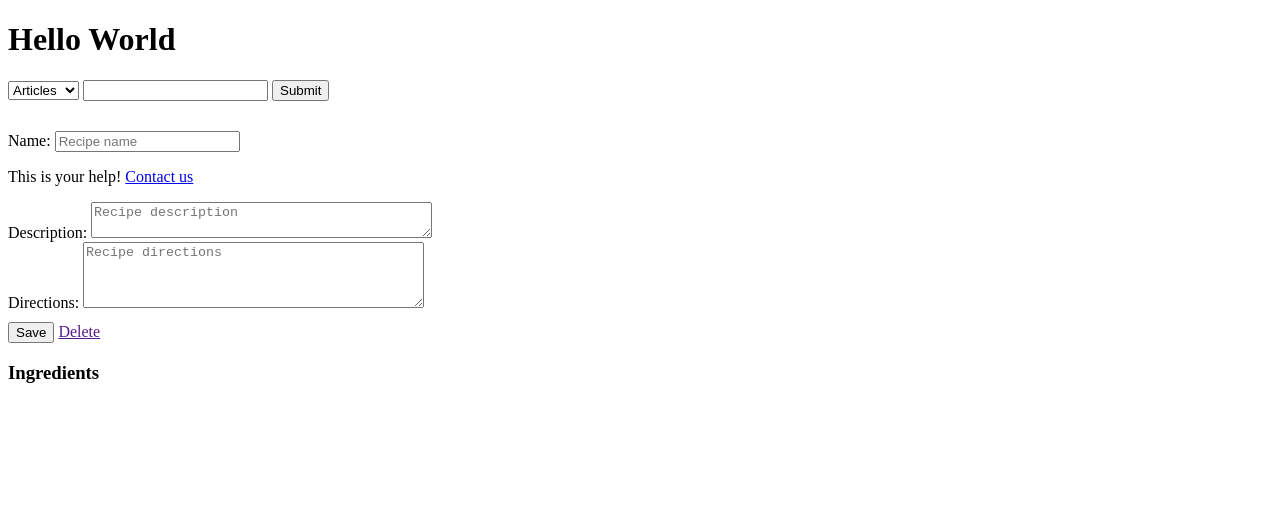
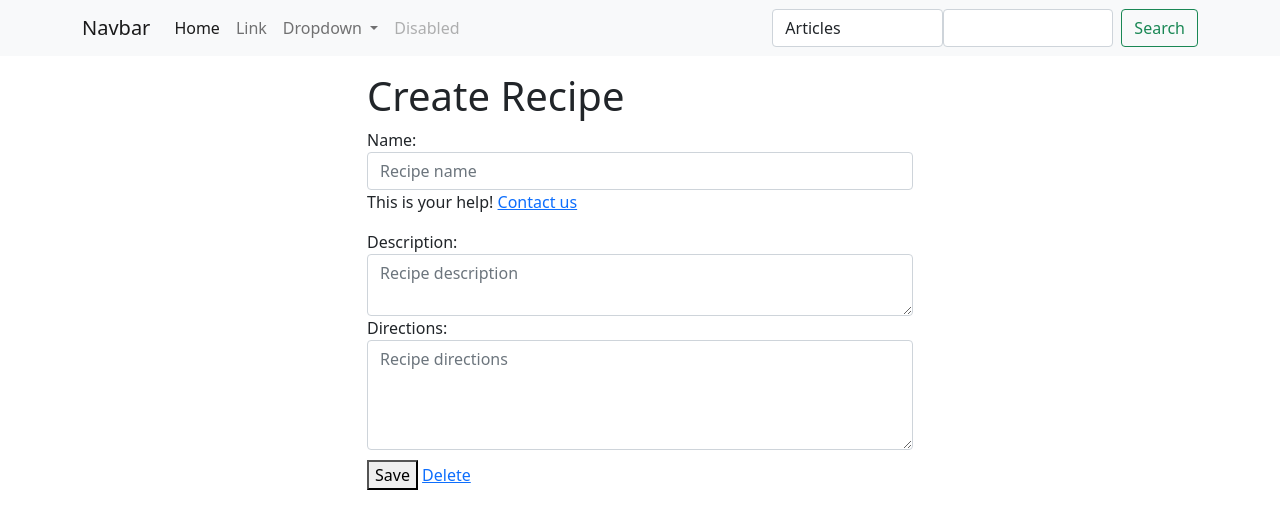
Before and after one commit to shabayekdes/try-django, a Django app: page /pantry/recipes/create/ in a window 1280 px wide. Shown: the top 529 px of the page. Run offline with Django 3.2, Linux system fonts and the light colour scheme; the visitor is signed in with stand-in values (Sample User, id 1); some libraries are stand-ins or nearby versions.

Commit message:
Adding Bootstrap & the tip of the Bootstrap Iceberg

```diff
--- a/templates/base.html
+++ b/templates/base.html
@@ -4,16 +4,27 @@
 <html>
     <head>
         <title>Try Django</title>
+        <!-- Required meta tags -->
+        <meta charset="utf-8">
+        <meta name="viewport" content="width=device-width, initial-scale=1">
+
+        <!-- Bootstrap CSS -->
+        <link href="https://cdn.jsdelivr.net/npm/bootstrap@5.1.1/dist/css/bootstrap.min.css" rel="stylesheet" integrity="sha384-F3w7mX95PdgyTmZZMECAngseQB83DfGTowi0iMjiWaeVhAn4FJkqJByhZMI3AhiU" crossorigin="anonymous">
+
         <script src="https://unpkg.com/htmx.org@1.5.0"></script>
         <link rel='stylesheet' href='{% static "recipes/recipes-htmx.css" %}' />
 
     </head>
     <body>
-        <h1>Hello World</h1>
-        {% include 'search/search-form.html' %}
+        {% include 'base/navbar.html' %}
 
-        {% block content %}
-        {% endblock content %}
+        <div class='container'>
+            {% block content %}
+            {% endblock content %}
+        </div>
+
+        <!-- Option 1: Bootstrap Bundle with Popper -->
+        <script src="https://cdn.jsdelivr.net/npm/bootstrap@5.1.1/dist/js/bootstrap.bundle.min.js" integrity="sha384-/bQdsTh/da6pkI1MST/rWKFNjaCP5gBSY4sEBT38Q/9RBh9AH40zEOg7Hlq2THRZ" crossorigin="anonymous"></script>
         <script>
             document.body.addEventListener("htmx:configRequest", (event)=>{
                 event.detail.headers['X-CSRFToken'] = '{{ csrf_token }}'
--- /dev/null
+++ b/templates/base/navbar.html
@@ -0,0 +1,37 @@
+<nav class="navbar navbar-expand-lg navbar-light bg-light mb-3">
+    <div class="container">
+      <a class="navbar-brand" href="#">Navbar</a>
+      <button class="navbar-toggler" type="button" data-bs-toggle="collapse" data-bs-target="#navbarSupportedContent" aria-controls="navbarSupportedContent" aria-expanded="false" aria-label="Toggle navigation">
+        <span class="navbar-toggler-icon"></span>
+      </button>
+      <div class="collapse navbar-collapse" id="navbarSupportedContent">
+        <ul class="navbar-nav me-auto mb-2 mb-lg-0">
+          <li class="nav-item">
+            <a class="nav-link active" aria-current="page" href="#">Home</a>
+          </li>
+          <li class="nav-item">
+            <a class="nav-link" href="#">Link</a>
+          </li>
+          <li class="nav-item dropdown">
+            <a class="nav-link dropdown-toggle" href="#" id="navbarDropdown" role="button" data-bs-toggle="dropdown" aria-expanded="false">
+              Dropdown
+            </a>
+            <ul class="dropdown-menu" aria-labelledby="navbarDropdown">
+              <li><a class="dropdown-item" href="#">Action</a></li>
+              <li><a class="dropdown-item" href="#">Another action</a></li>
+              <li><hr class="dropdown-divider"></li>
+              <li><a class="dropdown-item" href="#">Something else here</a></li>
+            </ul>
+          </li>
+          <li class="nav-item">
+            <a class="nav-link disabled">Disabled</a>
+          </li>
+        </ul>
+        {% if request.user.is_authenticated %}
+        {% include 'search/search-form.html' %}
+        {% endif %}
+
+
+      </div>
+    </div>
+  </nav>
--- a/templates/recipes/create-update.html
+++ b/templates/recipes/create-update.html
@@ -11,19 +11,24 @@
         display: none
     }
 </style>
-{% if message %}
-
-<p>{{ message }}</p>
+<div class='row'>
+    <div class='{% if object.id %}col-12 col-md-8 {% else %} col-md-6 mx-auto {% endif %}'>
+        {% if not object.id %}
+            <h1>Create Recipe</h1>
         {% endif %}
-<div style='margin-top:30px;'>
-    {% include 'recipes/partials/forms.html' %}
 
 
+        {% include 'recipes/partials/forms.html' %}
+    </div>
+
+    <div class='{% if object.id %}col-12 col-md-4 {% else %} d-none {% endif %}'>
         <h3>Ingredients</h3>
         {% for ingredient in object.get_ingredients_children %}
                 {% include 'recipes/partials/ingredient-inline.html' with object=ingredient %}
         {% endfor %}
         {% if new_ingredient_url %}
+        <div hx-get="{{ object.get_image_upload_url }}" hx-trigger='revealed'></div>
+
         <div id='ingredient-create'>
 
         </div>
@@ -32,6 +37,7 @@
             hx-target='#ingredient-create' hx-swap='beforeend'>Add ingredient</button>
 
         {% endif %}
+    </div>
 </div>
 
 <script>
--- a/templates/search/search-form.html
+++ b/templates/search/search-form.html
@@ -1,12 +1,13 @@
 <div>
-    <form action='/search/' method='GET'>
-        <select name='type' id='search-type'>
+    <form action='/search/' method='GET' class="d-flex">
+        <select class='form-control' name='type' id='search-type'>
             <option value='article' {% if request.GET.type == 'article' %}selected{% endif %}>Articles</option>
             <option value='recipe' {% if request.GET.type == 'recipe' %}selected{% endif %}>Recipes</option>
         </select>
 
-        <input type='text' id='search-query' name='q' value='{{ request.GET.q }}' hx-get='/search/' hx-trigger='keyup changed delay:200ms' hx-include='#search-type' hx-target='#typeahead-results' />
-        <input type='submit' />
+        <input class="form-control me-2"  type='text' id='search-query' name='q' value='{{ request.GET.q }}' hx-get='/search/' hx-trigger='keyup changed delay:200ms' hx-include='#search-type' hx-target='#typeahead-results' />
+
+        <button class="btn btn-outline-success" type="submit">Search</button>
     </form>
     <div id='typeahead-results'></div>
 </div>
```
Lines whose indentation alone changed are shown as unchanged.
